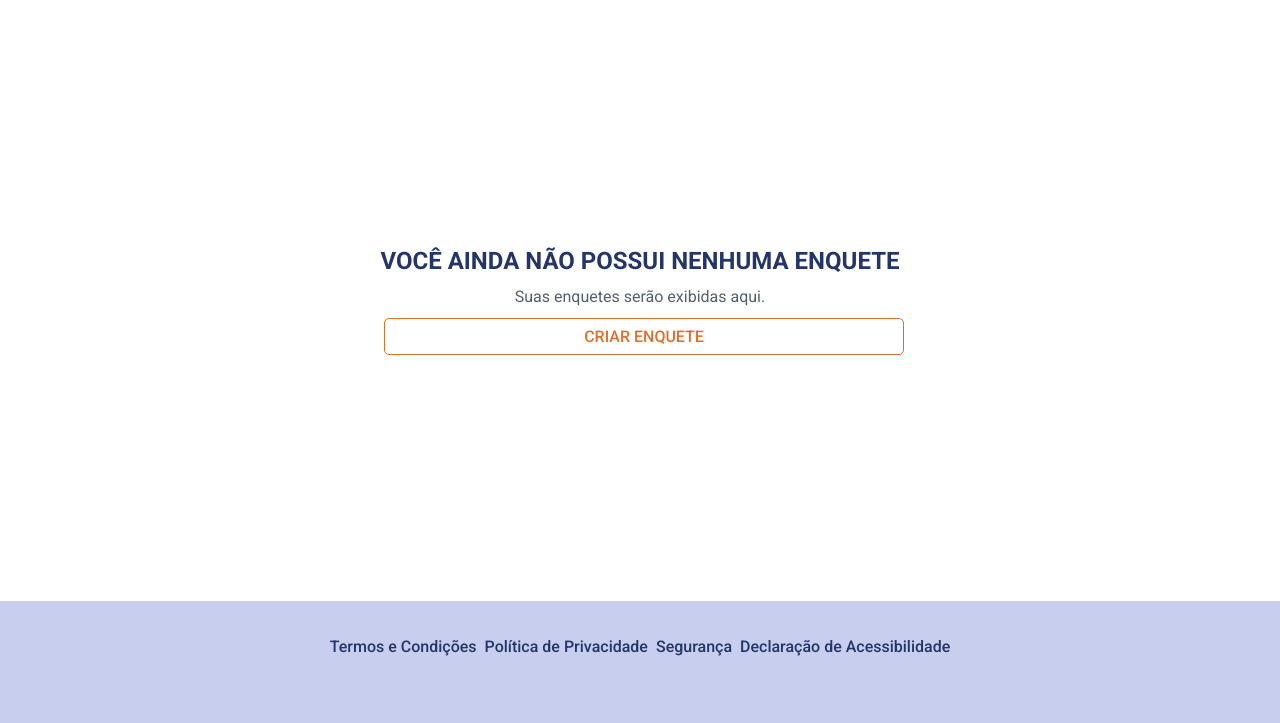
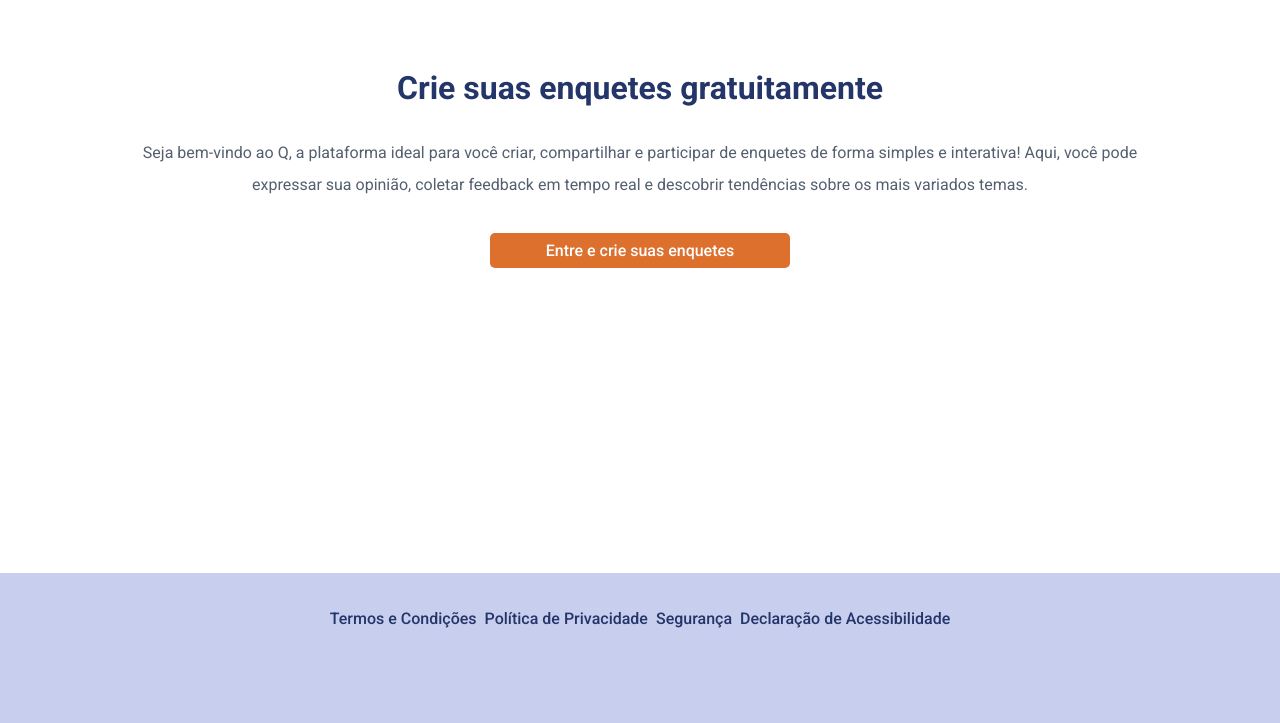
Before and after one commit to RogerioNeto07/Enquetes, a Django app: page / in a window 1280 px wide. Shown: the part 77-800 px from the top of the page. Run offline with Django 5.2, Linux system fonts and the light colour scheme.

Commit message:
moved files between folders and ajusted buttons

```diff
--- a/Q/urls.py
+++ b/Q/urls.py
@@ -15,12 +15,13 @@ Including another URLconf
     2. Add a URL to urlpatterns:  path('blog/', include('blog.urls'))
 """
 from django.contrib import admin
-from django.urls import path
-from enquetes import views
+from django.urls import path, include
+import geral, enquetes
 
 urlpatterns = [
     path('admin/', admin.site.urls),
-    path('', views.enquetes, name="enquetes-index"),
-    path('index/', views.coreindex, name="core-index")
+
+    path('', include('geral.urls')),
+    path('dashboard/', include('enquetes.urls'))
 
 ]
--- /dev/null
+++ b/enquetes/urls.py
@@ -0,0 +1,6 @@
+from django.urls import path
+from enquetes.views import enquetes
+
+urlpatterns = [
+    path("", enquetes, name="enquetes")
+]
--- a/enquetes/views.py
+++ b/enquetes/views.py
@@ -2,6 +2,3 @@ from django.shortcuts import render
 
 def enquetes (request):
     return render (request, "enquetes-index.html")
-
-def coreindex(request):
-    return render (request, "core-index.html")
--- /dev/null
+++ b/geral/static/css/core-style.css
@@ -0,0 +1,27 @@
+main {
+    margin-top: 64px;
+    div {
+
+        padding: 0 10%;
+        h1, p {
+            text-align: center;
+        }
+
+        h1 {
+            line-height: 49px;
+            margin-bottom: 24px;
+        }
+
+        p {
+            line-height: 32px;
+        }
+
+        .btn-primary{
+            display: block;
+            width: 300px;
+            margin: 32px auto;
+            text-align: center;
+        }
+    }
+
+}
--- a/enquetes/templates/base.html
+++ b/geral/templates/base.html
@@ -15,7 +15,7 @@
 </head>
 <header>
     <div class="container">
-        <h1><a href="{% url 'enquetes-index' %}"><img class="logo" src="./static/img/logo.png"
+        <h1><a href="{% url 'coreindex' %}"><img class="logo" src="{% static 'img/logo.png' %}"
             alt="logomarca: Q dentro de um quadrado"/></a></h1>
         <nav>
             <ul>
--- a/enquetes/templates/core-index.html
+++ b/geral/templates/core-index.html
@@ -13,7 +13,7 @@
         de forma simples e interativa! Aqui, você pode expressar sua opinião, coletar feedback em tempo real e descobrir
         tendências sobre os mais variados temas.</p>
 
-    <a class="btn btn-primary" href="">Entre e crie suas enquetes</a>
+    <a class="btn btn-primary" href="{% url 'enquetes' %}">Entre e crie suas enquetes</a>
     </div>
 
 
--- /dev/null
+++ b/geral/urls.py
@@ -0,0 +1,6 @@
+from django.urls import path
+from geral.views import coreindex
+
+urlpatterns = [
+    path("", coreindex, name="coreindex")
+]
--- a/geral/views.py
+++ b/geral/views.py
@@ -1,3 +1,4 @@
 from django.shortcuts import render
 
-# Create your views here.
+def coreindex(request):
+    return render (request, "core-index.html")
```
Also changed, not shown: geral/static/css/global.css (renamed from enquetes/static/css/global.css), geral/static/img/logo.png (added), static/css/core-style.css (renamed from enquetes/static/css/core-style.css), static/img/logo.png (added).
